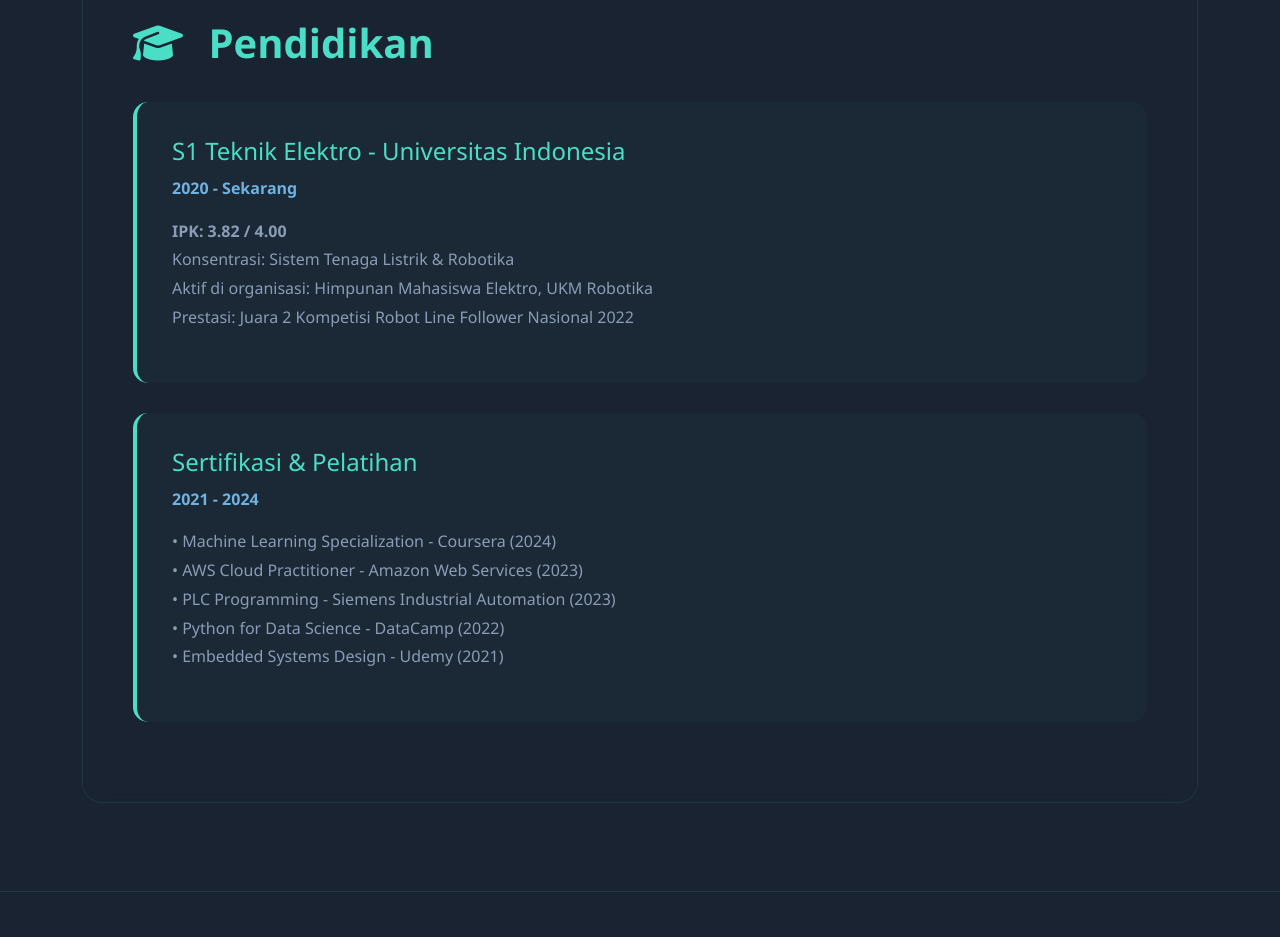
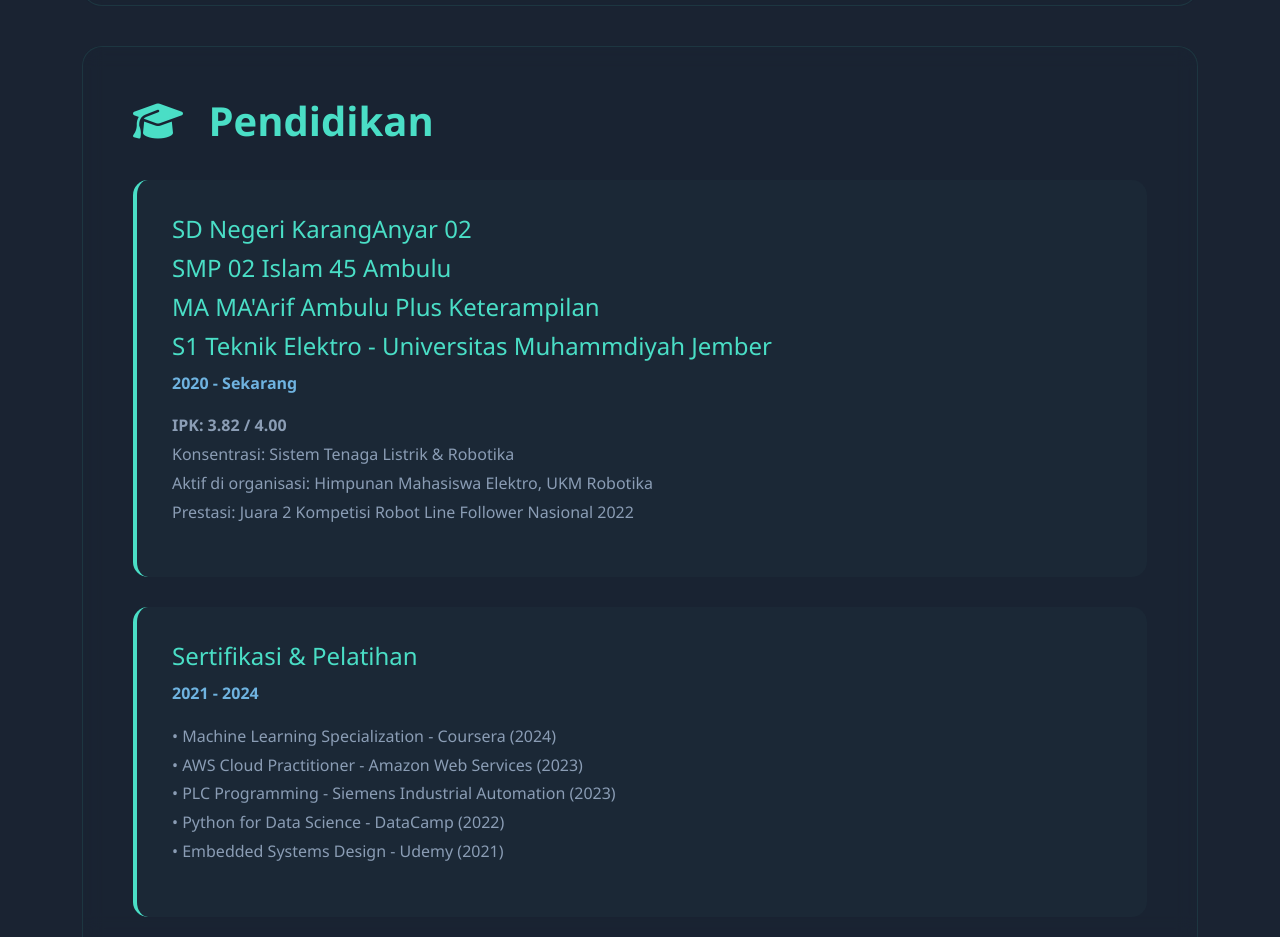
Before and after one commit to aldiariyanto25/aldiariyanto25.github.io, a plain HTML site: page index.html in a window 1280 px wide. Shown: the part 2680-3617 px from the top of the page. Drawn offline with nearby package versions, Linux system fonts and the light colour scheme.

Commit message:
Update educational background in index.html

```diff
--- a/index.html
+++ b/index.html
@@ -1,4 +1,4 @@
-<!DOCTYPE html>
+Put your HTML text here<!DOCTYPE html>
 <html lang="id">
 <head>
     <meta charset="UTF-8">
@@ -617,7 +617,10 @@
                 <h2><i class="fas fa-graduation-cap"></i> Pendidikan</h2>
 
                 <div class="timeline-item">
-                    <h3>S1 Teknik Elektro - Universitas Indonesia</h3>
+                    <h3>SD Negeri KarangAnyar 02</h3>
+                    <h3> SMP 02 Islam 45 Ambulu</h3>
+                    <h3> MA MA'Arif Ambulu Plus Keterampilan</h3>
+                    <h3>S1 Teknik Elektro - Universitas Muhammdiyah Jember</h3>
                     <span class="timeline-date">2020 - Sekarang</span>
                     <p class="timeline-desc">
                         <strong>IPK: 3.82 / 4.00</strong><br>
```
